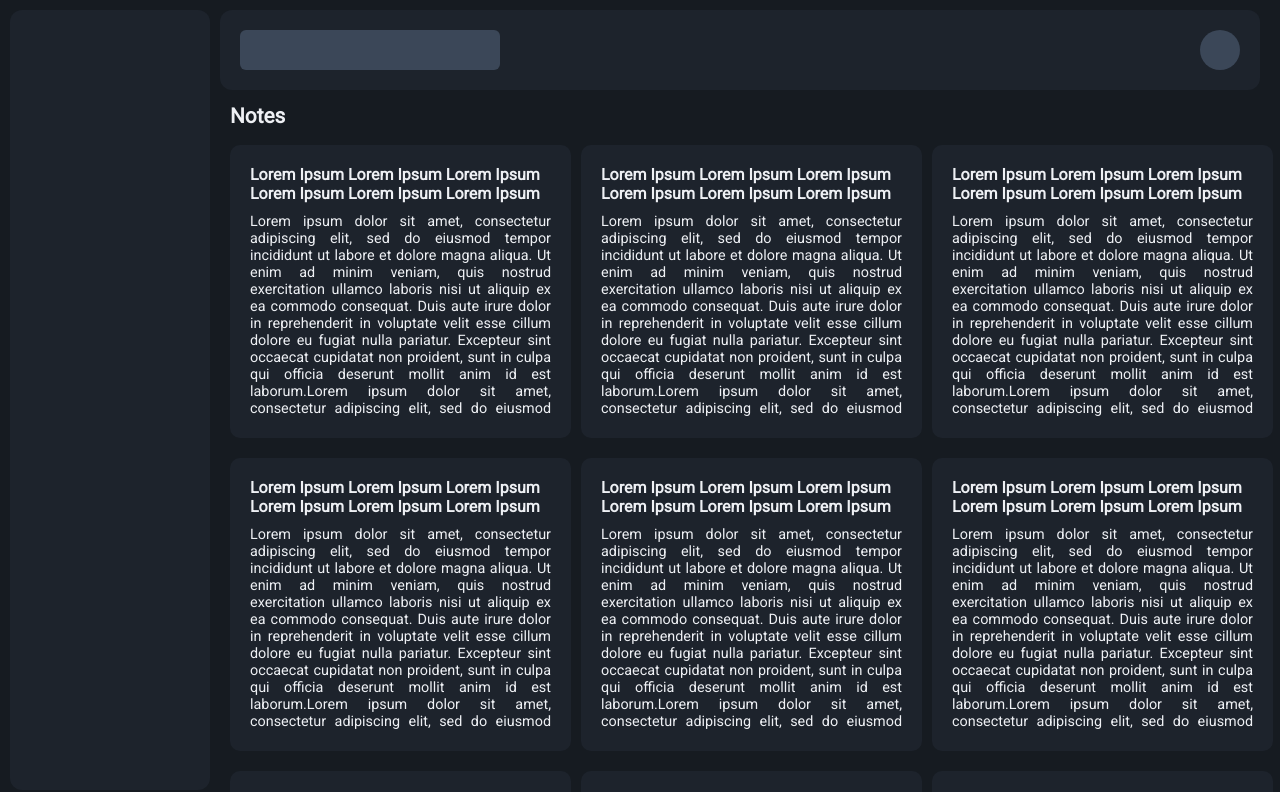
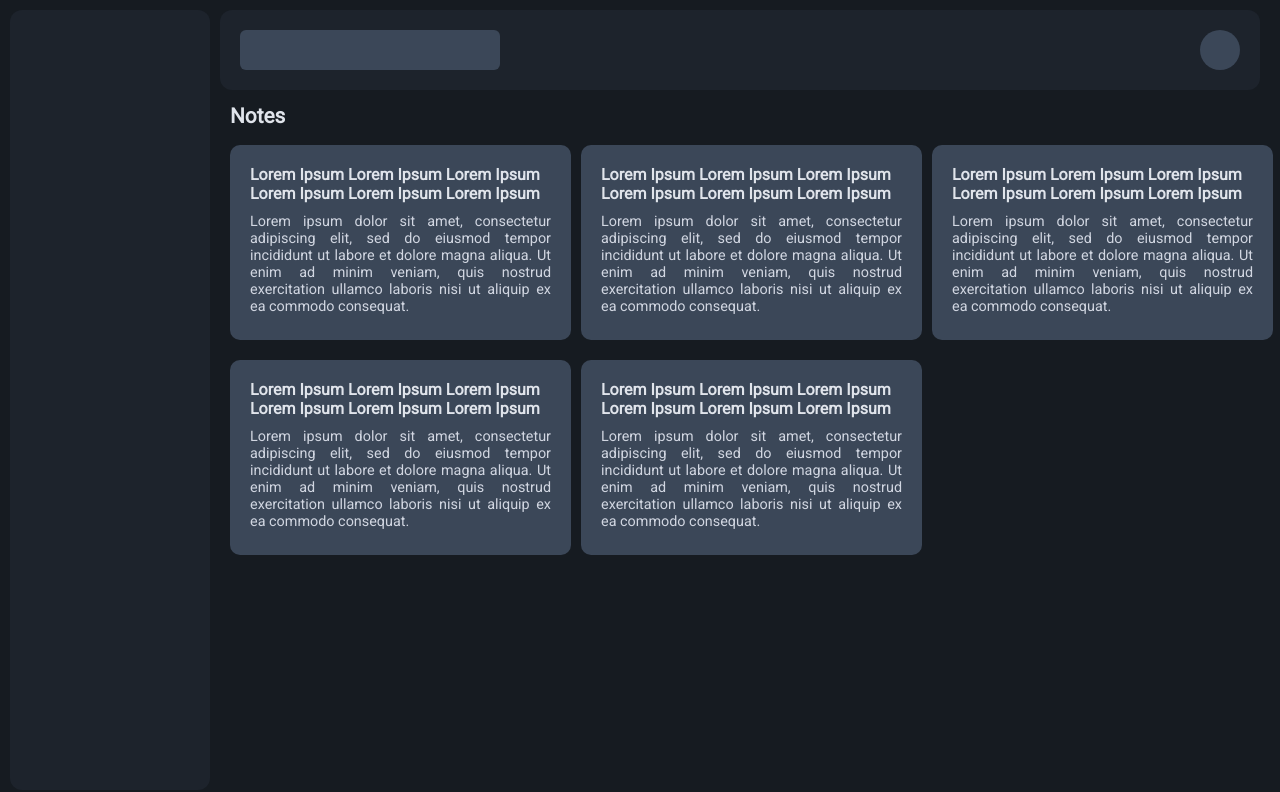
Before and after one commit to UtkarshRastogi0712/Clipnotes, a React (Vite) app: page / in a window 1280 px wide. Shown: the top 792 px of the page. Built offline with nearby package versions, Linux system fonts and the light colour scheme.

Commit message:
Minor FE fixes

```diff
--- a/components/card.css
+++ b/components/card.css
@@ -2,10 +2,10 @@
   overflow: hidden;
   min-width: 200px;
   width: calc(30% - 20px);
-  min-height: 200px;
+  min-height: 100px;
   max-height: 300px;
   height: 30%;
-  background-color: #1d232c;
+  background-color: #3b4758;
   border-radius: 10px;
   padding: 20px;
   margin-top: 20px;
@@ -14,7 +14,7 @@
 .title {
   font-size: 1rem;
   font-weight: 600;
-  color: #eef0f4;
+  color: hsl(220, 21%, 90%);
 }
 .content {
   overflow: hidden;
@@ -23,6 +23,6 @@
   padding-bottom: 5px;
   font-size: 0.9rem;
   font-weight: 400;
-  color: #eef0f4;
+  color: hsl(220, 21%, 85%);
   text-align: justify;
 }
--- a/components/nonsidebar.css
+++ b/components/nonsidebar.css
@@ -15,7 +15,7 @@
 h1 {
   font-size: 1.3rem;
   font-weight: 800;
-  color: #eef0f4;
+  color: hsl(220, 21%, 90%);
 }
 .cards {
   display: flex;
--- a/components/nonsidebar.jsx
+++ b/components/nonsidebar.jsx
@@ -8,7 +8,7 @@ function NonSideBar() {
     title:
       "Lorem Ipsum Lorem Ipsum Lorem Ipsum Lorem Ipsum Lorem Ipsum Lorem Ipsum",
     content:
-      "Lorem ipsum dolor sit amet, consectetur adipiscing elit, sed do eiusmod tempor incididunt ut labore et dolore magna aliqua. Ut enim ad minim veniam, quis nostrud exercitation ullamco laboris nisi ut aliquip ex ea commodo consequat. Duis aute irure dolor in reprehenderit in voluptate velit esse cillum dolore eu fugiat nulla pariatur. Excepteur sint occaecat cupidatat non proident, sunt in culpa qui officia deserunt mollit anim id est laborum.Lorem ipsum dolor sit amet, consectetur adipiscing elit, sed do eiusmod tempor incididunt ut labore et dolore magna aliqua. Ut enim ad minim veniam, quis nostrud exercitation ullamco laboris nisi ut aliquip ex ea commodo consequat. Duis aute irure dolor in reprehenderit in voluptate velit esse cillum dolore eu fugiat nulla pariatur. Excepteur sint occaecat cupidatat non proident, sunt in culpa qui officia deserunt mollit anim id est laborum.",
+      "Lorem ipsum dolor sit amet, consectetur adipiscing elit, sed do eiusmod tempor incididunt ut labore et dolore magna aliqua. Ut enim ad minim veniam, quis nostrud exercitation ullamco laboris nisi ut aliquip ex ea commodo consequat. ",
   };
 
   return (
@@ -19,7 +19,7 @@ function NonSideBar() {
           <h1>Notes</h1>
         </div>
         <dev className="cards">
-          {Array(10).fill(<Card title={data.title} content={data.content} />)}
+          {Array(5).fill(<Card title={data.title} content={data.content} />)}
         </dev>
       </div>
     </div>
--- a/src/index.css
+++ b/src/index.css
@@ -18,6 +18,6 @@ body {
   border-radius: 5px;
 }
 ::-webkit-scrollbar-thumb {
-  background: #3b4758;
+  background: #1d232c;
   border-radius: 10px;
 }
```
